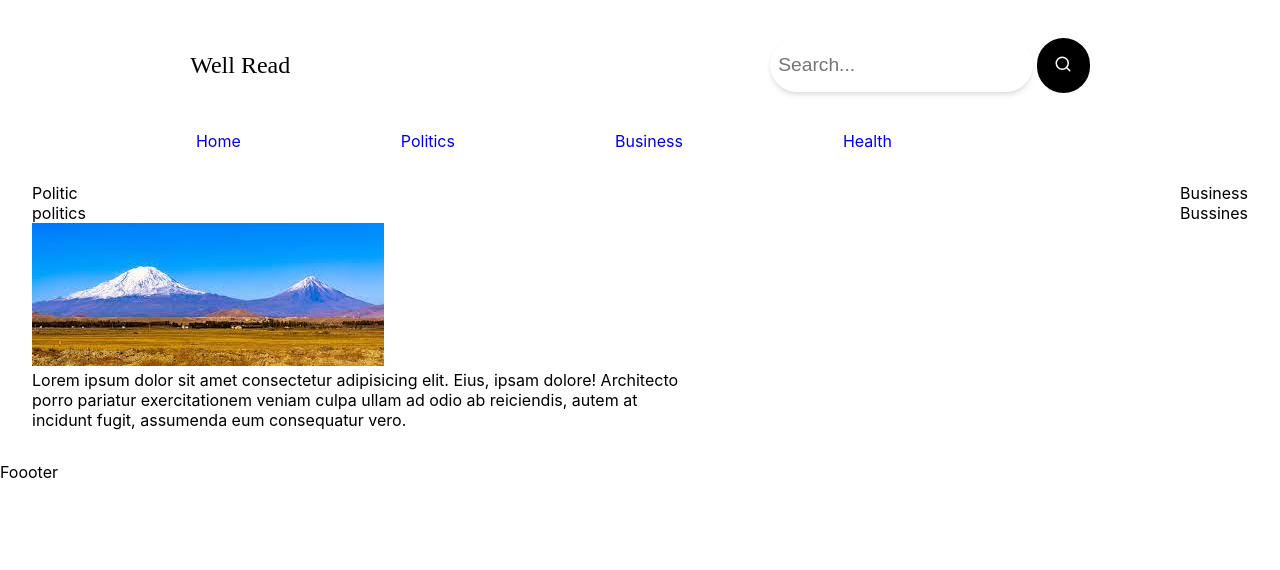
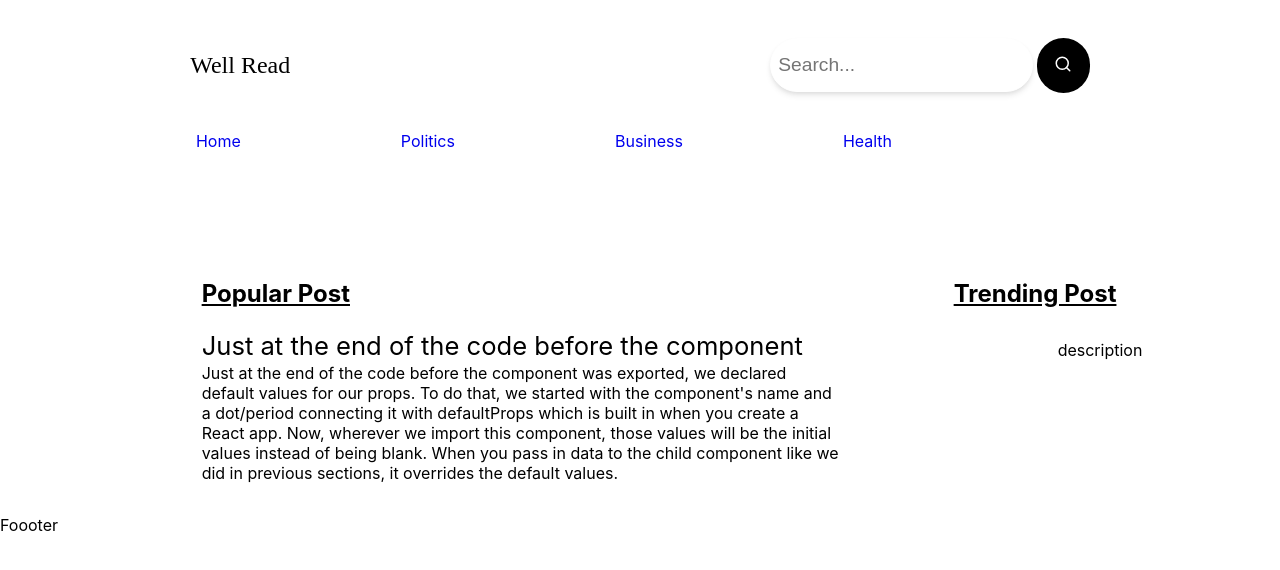
Before and after one commit to Jacsonrai/tutorClass, a React (Create React App) app: page /Home in a window 1280 px wide. Shown: the top 570 px of the page. Built offline with nearby package versions, Linux system fonts and the light colour scheme.

Commit message:
changed in home section

```diff
--- a/src/Component/Bussiness/Bussiness.jsx
+++ b/src/Component/Bussiness/Bussiness.jsx
@@ -2,7 +2,7 @@ import React from 'react'
 
 function Bussiness() {
   return (
-    <div>Bussines</div>
+    <div></div>
   )
 }
 
--- a/src/Component/Politics/Politics.jsx
+++ b/src/Component/Politics/Politics.jsx
@@ -1,21 +1,23 @@
-import React from 'react'
-import Images from '../../Images.jpg'
+import React from "react";
+import Images from "../../Images.jpg";
 const Politics = () => {
   return (
     <>
-      <div>politics</div>
-      <div className='politicscontainer'>
-        <div className='imagecontainer'>
+      <div className="politicscontainer">
+        <div className="imagecontainer">
           <img src={Images} alt="imageload" />
         </div>
-        <div className='descriptioncontainer'>
-          <div>Lorem ipsum dolor sit amet consectetur adipisicing elit. Eius, ipsam dolore! Architecto porro pariatur exercitationem veniam culpa ullam ad odio ab reiciendis, autem at incidunt fugit, assumenda eum consequatur vero.</div>
-
+        <div className="descriptioncontainer">
+          <div>
+            Lorem ipsum dolor sit amet consectetur adipisicing elit. Eius, ipsam
+            dolore! Architecto porro pariatur exercitationem veniam culpa ullam
+            ad odio ab reiciendis, autem at incidunt fugit, assumenda eum
+            consequatur vero.
+          </div>
         </div>
-
       </div>
     </>
-  )
-}
+  );
+};
 
-export default Politics
+export default Politics;
--- a/src/Component/PostType/PopularPost.jsx
+++ b/src/Component/PostType/PopularPost.jsx
@@ -1,38 +1,40 @@
-import React from 'react'
-import './PopularPost.css'
+import React from "react";
+import "./PopularPost.css";
 
-const PopularPost=()=> {
+const PopularPost = () => {
   return (
-
-        <div  className='popularMainContainer'>
-            <div className='popularPostContainer'>
-                <h1 className='h1PopularContainer'>Popular Post</h1>
-                    <div className='headingContainer'>
-                        <label className='headingLabelContainer' htmlFor="">Just at the end of the code before the
-                        component</label>
+    <div className="popularMainContainer">
+      <div className="popularPostContainer">
+        <h1 className="h1PopularContainer">Popular Post</h1>
+        <div className="headingContainer">
+          <label className="headingLabelContainer" htmlFor="">
+            Just at the end of the code before the component
+          </label>
         </div>
-                      <div className='descriptionContainer'>
-                        <label htmlFor="" className='descriptionLabel'>Just at the end of the code before the
-                        component was exported, we declared default values for our props.
-                        To do that, we started with the component's name and a dot/period
-                        connecting it with defaultProps which is built in when you create a
-                        React app.
-                        Now, wherever we import this component,
-                        those values will be the initial values instead of being
-                        blank. When you pass in data to the child component like we did
-                        in previous sections, it overrides the default values.</label>
+        <div className="descriptionContainer">
+          <label htmlFor="" className="descriptionLabel">
+            Just at the end of the code before the component was exported, we
+            declared default values for our props. To do that, we started with
+            the component's name and a dot/period connecting it with
+            defaultProps which is built in when you create a React app. Now,
+            wherever we import this component, those values will be the initial
+            values instead of being blank. When you pass in data to the child
+            component like we did in previous sections, it overrides the default
+            values.
+          </label>
         </div>
       </div>
-            <div className='trendingContianer'>
-              <label className='trendPost'>Trending Post</label>
-                 <div className='newsContainer'>
-                    <h3 className='imageContainer'>Image</h3>
-                   <h5 className='newsImageDescription'>Decription</h5>
+      <div className="trendingContianer">
+        <h1 className="h1PopularContainer">Trending Post</h1>
+        <div className="newsContainer">
+          <figure>
+            <img src="" alt="" />
+          </figure>
+          <p>description</p>
         </div>
       </div>
     </div>
+  );
+};
 
-  )
-}
-
-export default PopularPost
+export default PopularPost;
--- a/src/Pages/Home/Home.jsx
+++ b/src/Pages/Home/Home.jsx
@@ -2,18 +2,13 @@ import React from "react";
 import "./home.css";
 import Politics from "../../Component/Politics/Politics";
 import Bussiness from "../../Component/Bussiness/Bussiness";
+import PopularPost from "../../Component/PostType/PopularPost";
 const Home = () => {
   return (
     <div className="Homecontainer">
       <div className="maincontiner">
-        <div className="leftcontainer">
-          <label>Politic</label>
-          <Politics />
-        </div>
-        <div className="rightcontainer">
-          <label>Business</label>
-          <Bussiness />
-
+        <div className="postContainer">
+          <PopularPost />
         </div>
       </div>
     </div>
--- a/src/Routing/Routing.jsx
+++ b/src/Routing/Routing.jsx
@@ -24,7 +24,6 @@ const Routing = () => {
       </Routes>
 
       <Foooter />
-
     </>
   );
 };
```
Lines whose indentation alone changed are shown as unchanged.
